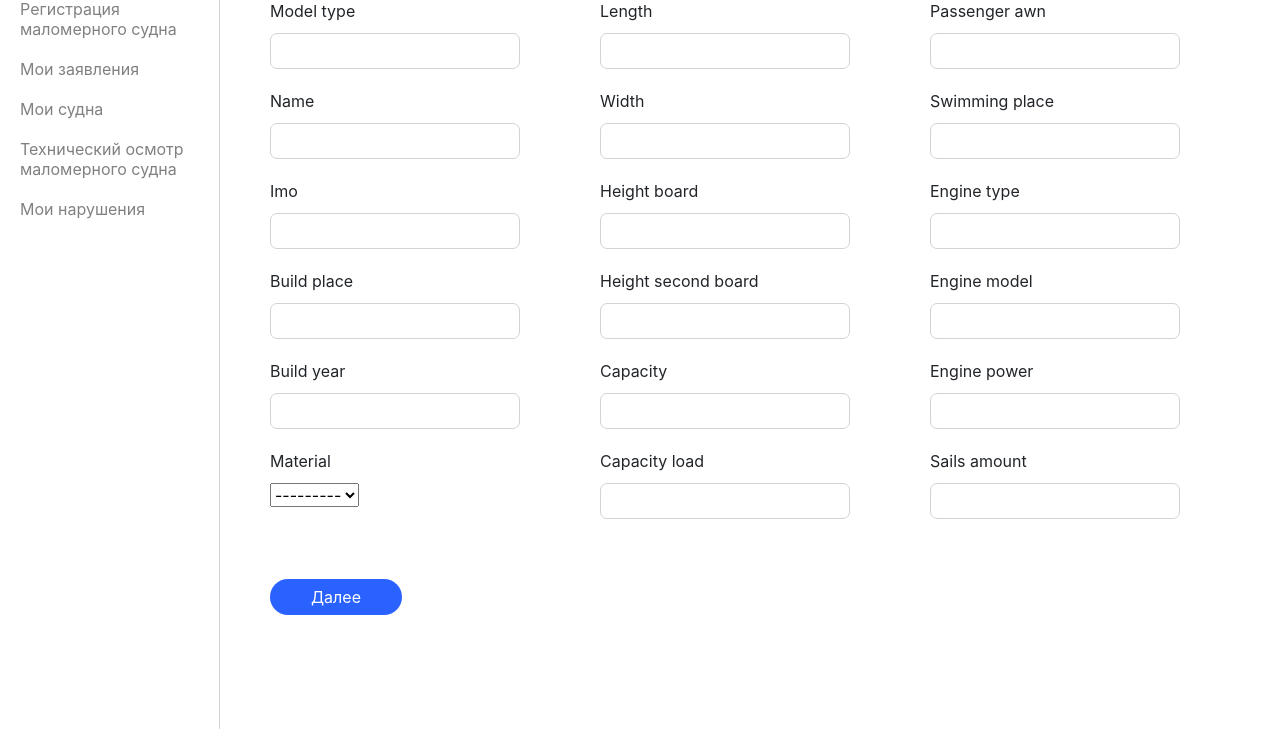
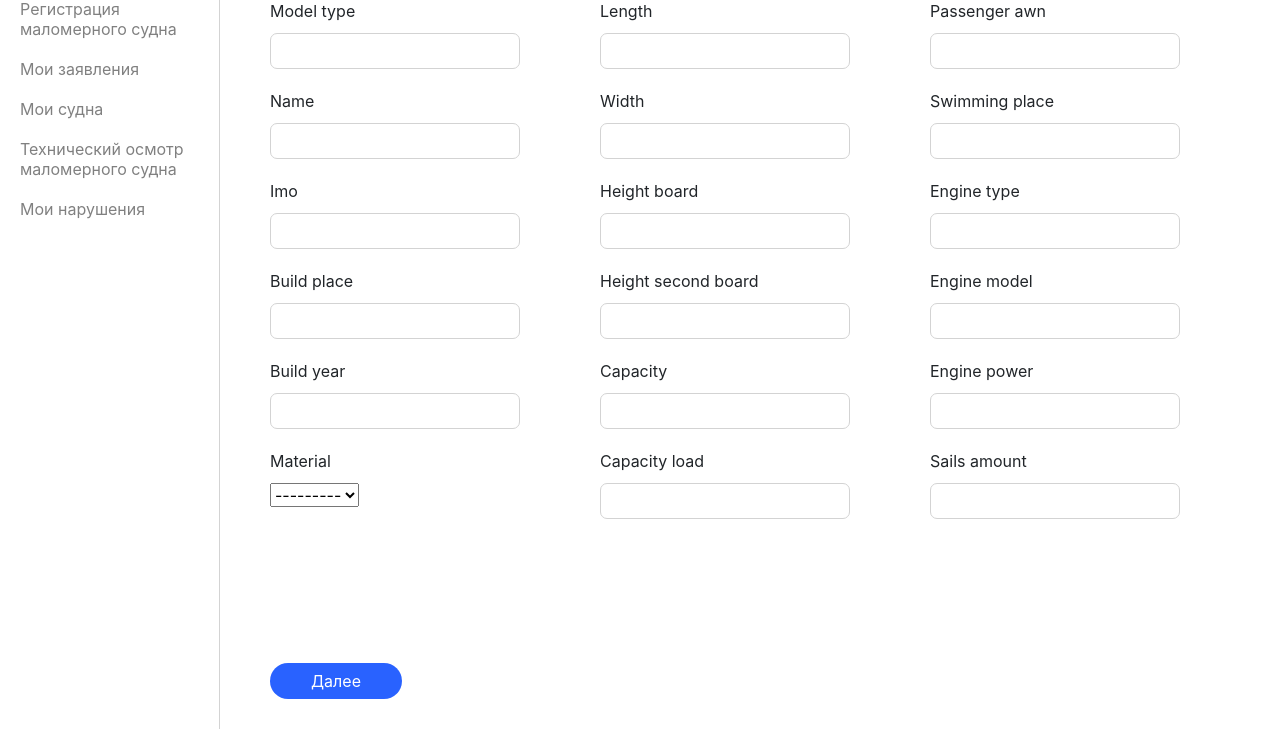
Before and after one commit to Claim2001/ICMC, a Django app: page /register in a window 1280 px wide. Shown: the part 71-800 px from the top of the page. Run offline with Django 3.2, Linux system fonts and the light colour scheme; a user stored in the database is signed in; some libraries are stand-ins or nearby versions.

Commit message:
Stylized buttons lil bit

```diff
--- a/main/static/main/css/main.css
+++ b/main/static/main/css/main.css
@@ -131,10 +131,17 @@ button.btn, button.btn:hover {
 
 .page {
     display: none;
+    flex-direction: column;
+    justify-content: flex-start;
+    min-height: 700px;
+}
+
+.form-buttons {
+    margin-top: auto;
 }
 
 .page.selectedPage {
-    display: block;
+    display: flex;
 }
 
 form button.btn {
--- a/main/templates/main/register_boat.html
+++ b/main/templates/main/register_boat.html
@@ -21,14 +21,17 @@
 
         {% if forloop.counter|divisibleby:6 %}
 
-        </div>
+        </div> <!-- column -->
 
         {% if forloop.counter|divisibleby:18 %}
 
-            <button class="btn" type="button" id="nextFormPage">Далее</button>
+            </div> <!-- row -->
 
+            <div class="form-buttons">
+                <button class="btn" type="button" id="nextFormPage">Далее</button>
             </div>
-        </div>
+
+            </div> <!-- page -->
 
         <div class="page">
             <div class="row">
@@ -43,8 +46,10 @@
 
     </div>
 
-    <button class="btn" type="button" id="prevFormPage">Назад</button>
-    <button class="btn" type="submit">Сохранить</button>
+    <div class="form-buttons">
+        <button class="btn" type="button" id="prevFormPage">Назад</button>
+        <button class="btn" type="submit">Сохранить</button>
+    </div>
 
 </form>
 
```
Also changed, not shown: main/templates/main/inspector.html (+7 -1 lines), db.sqlite3.
